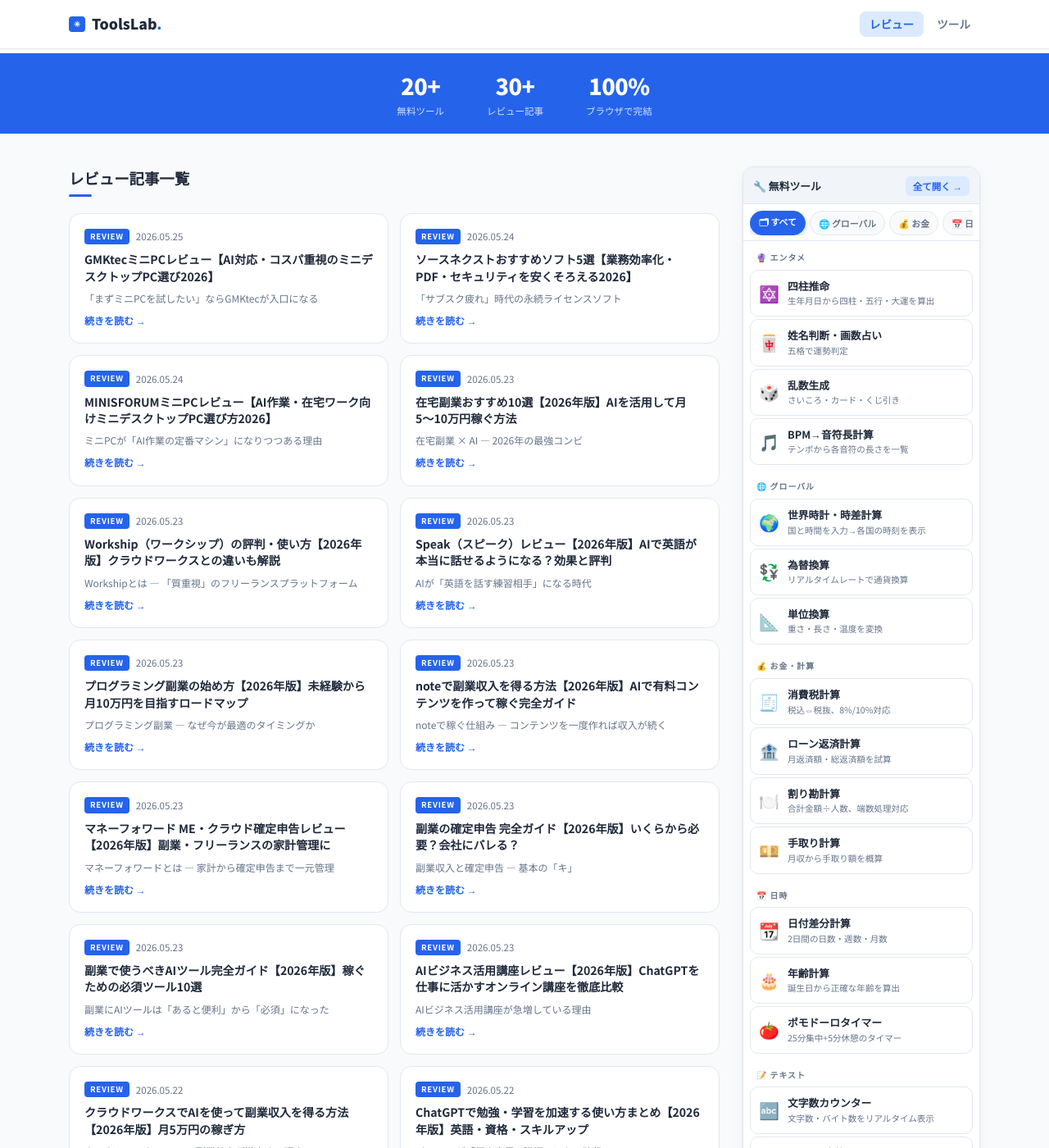
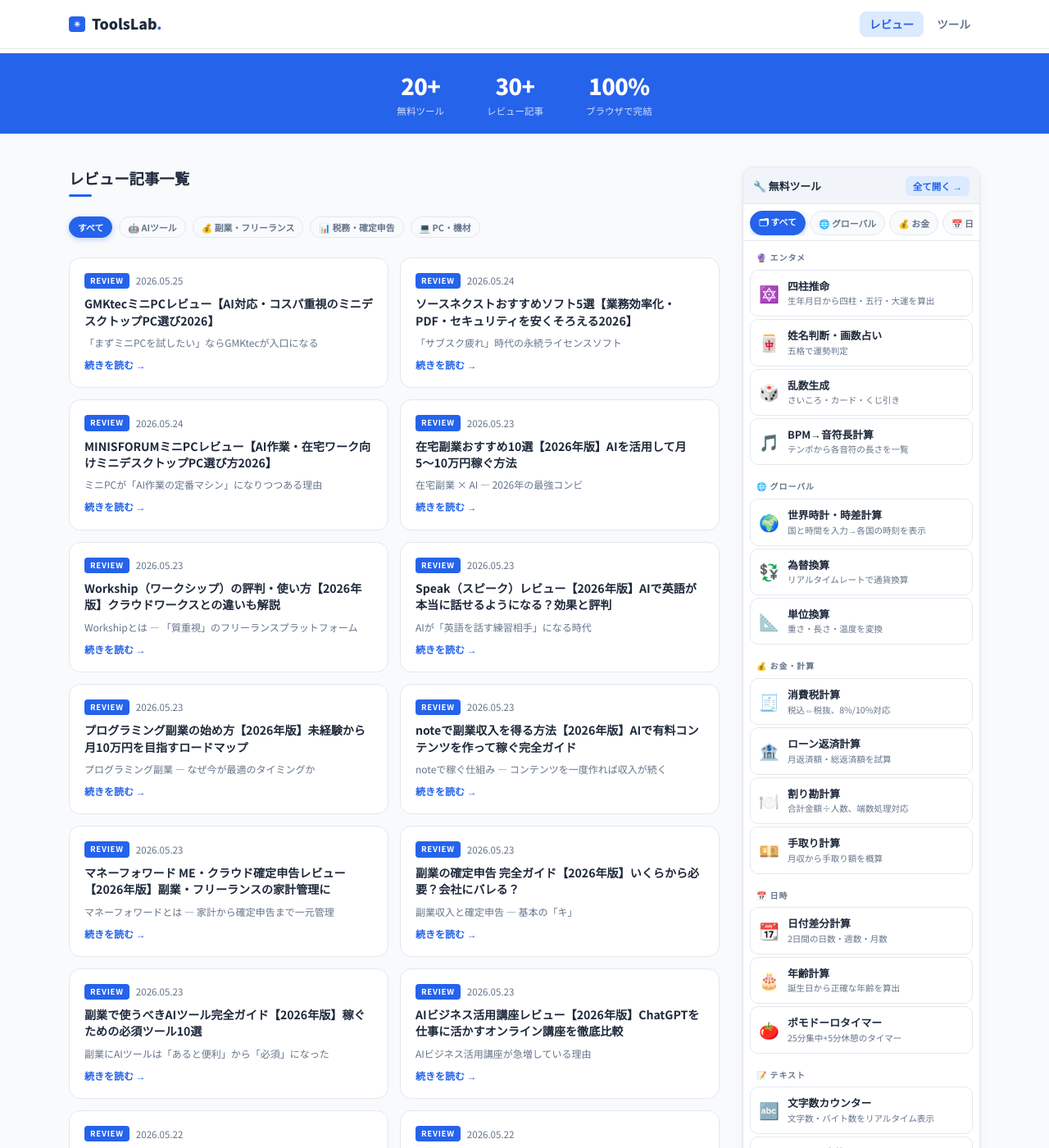
Before and after one commit to ToolsLab-ops/review, a Jekyll site: the page built from index.html, in a window 1280 px wide and 1400 px high, scrolled down 364 px. Shown: the whole window at 82% size. Built offline with Jekyll 4.4.1, drawn with Linux system fonts in a browser that asks for light colours.

Commit message:
feat: カテゴリフィルターUI追加（AIツール/副業/税務/PC）

```diff
--- a/index.html
+++ b/index.html
@@ -320,6 +320,12 @@
 
     .card-arrow { font-size: .75rem; font-weight: 700; color: var(--blue); margin-top: auto; }
 
+    /* ── FILTER BAR ── */
+    .filter-bar { display: flex; gap: 8px; flex-wrap: wrap; margin-bottom: 20px; padding: 4px 0; }
+    .filter-btn { border: 1.5px solid var(--border); background: var(--white); color: var(--muted); font-size: .78rem; font-weight: 700; padding: 6px 14px; border-radius: 99px; cursor: pointer; transition: all .15s; font-family: inherit; }
+    .filter-btn:hover { border-color: var(--blue); color: var(--blue); background: var(--blue-lt); }
+    .filter-btn.active { background: var(--blue); color: #fff; border-color: var(--blue); }
+
 
 
 
@@ -1101,73 +1107,30 @@
 
 
     <div id="articlesView">
-
-
-
       <div class="section-hdr">
-
-
-
         <h2>レビュー記事一覧</h2>
-
-
-
       </div>
-
-
-
-      <div class="articles-grid">
-
-
-
+      <div class="filter-bar" id="filterBar">
+        <button class="filter-btn active" data-filter="all">すべて</button>
+        <button class="filter-btn" data-filter="ai-tools">🤖 AIツール</button>
+        <button class="filter-btn" data-filter="side-job">💰 副業・フリーランス</button>
+        <button class="filter-btn" data-filter="tax">📊 税務・確定申告</button>
+        <button class="filter-btn" data-filter="hardware">💻 PC・機材</button>
+      </div>
+      <div class="articles-grid" id="articlesGrid">
         {% for post in site.posts %}
-
-
-
-        <a href="{{ post.url | relative_url }}" class="article-card">
-
-
-
+        {% if post.url contains 'kakuteishinkoku' or post.url contains 'moneyforward' %}{% assign sec = 'tax' %}{% elsif post.url contains 'minisforum' or post.url contains 'gmktec' or post.url contains 'sourcenext' %}{% assign sec = 'hardware' %}{% elsif post.url contains 'workship' or post.url contains 'crowdsourcing' or post.url contains 'crowdworks' or post.url contains 'zaitaku' or post.url contains 'note-fukugyou' or post.url contains 'programming-fukugyou' or post.url contains 'ai-tool-fukugyou' or post.url contains 'miraifu' %}{% assign sec = 'side-job' %}{% else %}{% assign sec = 'ai-tools' %}{% endif %}
+        <a href="{{ post.url | relative_url }}" class="article-card" data-section="{{ sec }}">
           <div class="card-meta">
-
-
-
             <span class="card-tag">REVIEW</span>
-
-
-
             <span class="card-date">{{ post.date | date: "%Y.%m.%d" }}</span>
-
-
-
           </div>
-
-
-
           <h3 class="card-title">{{ post.title }}</h3>
-
-
-
           <p class="card-excerpt">{{ post.excerpt | strip_html | truncate: 100 }}</p>
-
-
-
           <p class="card-arrow">続きを読む →</p>
-
-
-
         </a>
-
-
-
         {% endfor %}
-
-
-
       </div>
-
-
-
     </div>
 
 
```
Also changed, not shown: other parts of index.html (+15 -0 lines).
